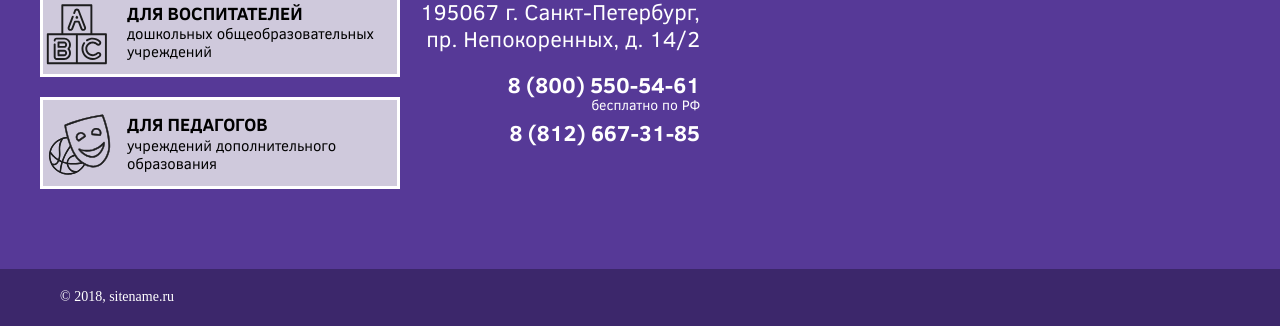
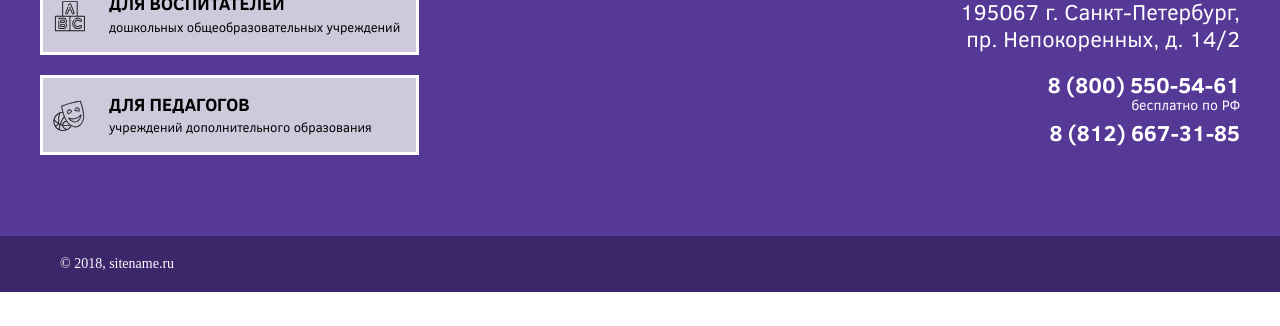
Before and after one commit to razumeyka/education, a plain HTML site: page index.html in a window 1280 px wide. Shown: the part 3908-4234 px from the top of the page. After the commit the page ends 4200 px from the top, so only its background shows below. Drawn offline with nearby package versions, Linux system fonts and the light colour scheme; a web font is replaced by a local one.

Commit message:
finished footer and reviews

```diff
--- a/css/index.css
+++ b/css/index.css
@@ -485,6 +485,7 @@ h3 {
     box-sizing: border-box;
     border-bottom-right-radius: 90%;
     border-top-right-radius: 90%;
+    overflow:hidden;
 }
 .image_wrapper {
     position: absolute;
@@ -659,6 +660,7 @@ h3 {
 
 .first_footer {
     background-color: #563997;
+    width: 100%;
 }
 
 .first_footer .wrapper {
@@ -674,8 +676,8 @@ footer .button {
     background-color: #cfc9dc;
     box-sizing: border-box;
     border: 3px solid #ffffff;
-    max-width: 360px;
-    padding: 14px;
+    max-width: 380px;
+    padding: 16px;
     margin: 20px 0 10px;
     display: block;
     text-decoration: none;
@@ -684,26 +686,27 @@ footer .button {
 
 footer .button .icon {
     background: url(../images/sprites.svg) #cfc9dc;
+    background-size: 500px;
     box-sizing: border-box;
     position: absolute;
     bottom: 0;
     left: 0;
     top: 0;
     margin: auto 0;
-    height: 70px;
-    width: 70px;
+    height: 50px;
+    width: 50px;
 }
 
 footer .school .icon {
-    background-position: -999px -115px;
+    background-position: -490px -50px;
 }
 
 footer .before_school .icon {
-    background-position: -240px -115px;
+    background-position: -110px -50px;
 }
 
 footer .after_school .icon {
-    background-position: -115px -115px;
+    background-position: -50px -50px;
 }
 
 footer .button .line1 {
@@ -714,21 +717,22 @@ footer .button .line1 {
     text-transform: uppercase;
     line-height: 1.2;
     text-align: left;
-    margin-left: 70px;
+    margin: 0 0 5px 50px;
 }
 
 footer .button .line2 {
-    font-size: 15px;
+    font-size: 13px;
     font-family: "ClearSans";
     color: rgb(0, 0, 0);
     line-height: 1.2;
     text-align: left;
-    margin-left: 70px;
+    margin-left: 50px;
+    letter-spacing: 0;
 }
 
 footer .contacts {
    text-align: right;
-   margin: 60px 0 90px;
+   margin: 60px 0 90px auto;
 }
 
 .contacts img {
```
